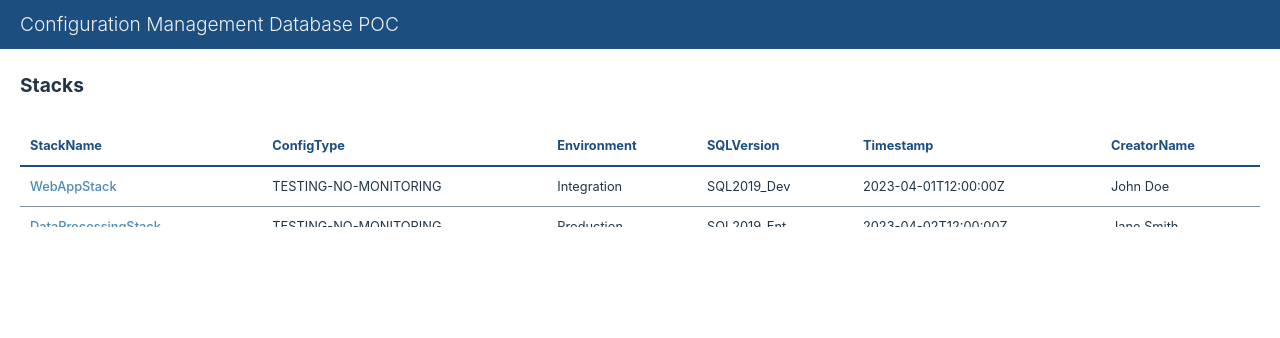
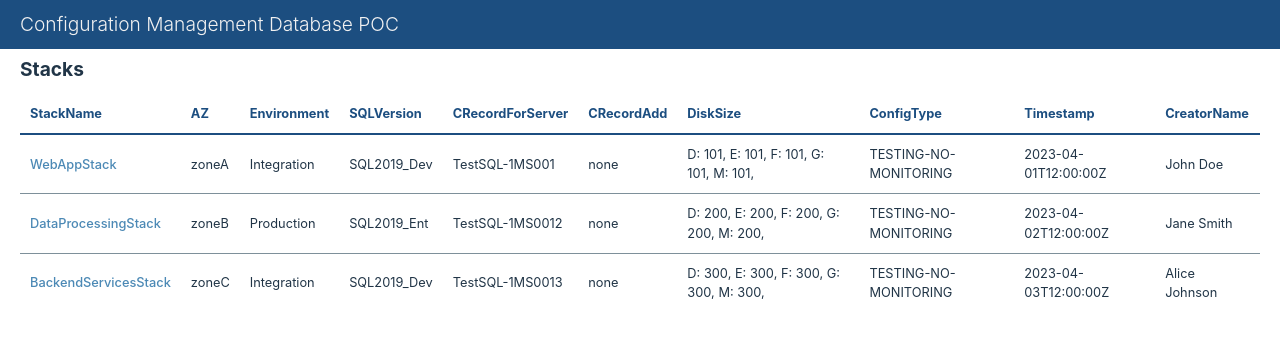
Before and after one commit to carolemonteloyola/cmdb-poc, a React (Vite) app: page / in a window 1280 px wide. Shown: the top 338 px of the page. Built offline with nearby package versions, Linux system fonts and the light colour scheme.

Commit message:
feat: removed initial config data

```diff
--- a/src/App.css
+++ b/src/App.css
@@ -58,19 +58,20 @@ table tbody td {
 }
 
 button.close {
-  margin: 20px 0;
+  margin: 0;
   background-color: #f1f1f1;
   color: #7e909a;
 }
 
 textarea {
   width: 100%;
-  height: 300px;
+  height: 250px;
   padding: 10px;
   margin: 50px 0;
   border-radius: 5px;
-  background-color: #f1f1f1;
-  color: black;
+  border: 1px solid #e2e2e2;
+  background-color: #ffffff;
+  color: #777777;
 }
 
 .sticky {
@@ -113,14 +114,15 @@ textarea {
 }
 .panel h2 {
   padding: 0;
+  margin: 0;
   font-size: 1.5rem;
 }
 
 .panel-stacks {
-  height: 20%;
+  height: 30%;
 }
 .panel-instances {
-  height: 70%;
+  height: 60%;
 }
 
 .panel-header {
--- a/src/App.jsx
+++ b/src/App.jsx
@@ -1,6 +1,5 @@
 import "./App.css";
 
-import InitConfigData from "./data/initialconfig.json";
 import Instances from "./components/Instances";
 import InstancesData from "./data/instances.json";
 import StacksList from "./components/StacksList";
@@ -11,8 +10,8 @@ function App() {
   const [selectedStackRow, setSelectedStackRow] = useState(null);
   const [initConfigInfo, setInitConfigInfo] = useState([{}]);
   const [instanceInfo, setInstanceInfo] = useState([{}]);
-  const [selectedHistoryRow, setSelectedHistoryRow] = useState(null);
-  const [historyData, setHistoryData] = useState([{}]);
+  const [selectedHistoryRow, setSelectedHistoryRow] = useState();
+  const [historyData, setHistoryData] = useState();
 
   // handle Stack click
   const handleStackClick = (StackName) => {
@@ -20,6 +19,10 @@ function App() {
     setSelectedStackRow(StackName);
     setInitConfigInfo(queryInitConfigBasedOnStack(StackName));
     setInstanceInfo(queryInstanceBasedOnStack(StackName));
+
+    //reset history selection
+    setSelectedHistoryRow();
+    setHistoryData();
   };
 
   // close instance
@@ -30,9 +33,9 @@ function App() {
 
   // get Stack info (Initial Config) based on StackName
   const queryInitConfigBasedOnStack = (StackName) => {
-    return InitConfigData.filter(
+    return InstancesData.filter(
       (instance) => instance.StackName === StackName
-    );
+    ).sort((a, b) => new Date(a.CreatedDate) - new Date(b.CreatedDate));
   };
 
   // get Instance info based on StackName
--- a/src/components/Instances.jsx
+++ b/src/components/Instances.jsx
@@ -93,10 +93,11 @@ const Instances = ({
               ))}
             </tbody>
           </table>
-
-          <div>
-            <textarea readOnly value={JSON.stringify(historyData, null, 2)} />{" "}
-          </div>
+          {historyData && (
+            <div>
+              <textarea readOnly value={JSON.stringify(historyData, null, 2)} />{" "}
+            </div>
+          )}
         </div>
       </div>
       <div className="panel-header panel-flex-col">
--- a/src/components/StacksList.jsx
+++ b/src/components/StacksList.jsx
@@ -21,9 +21,13 @@ const StacksList = ({ handleStackClick, selectedStackRow }) => {
         <thead>
           <tr>
             <th>StackName</th>
-            <th>ConfigType</th>
+            <th>AZ</th>
             <th>Environment</th>
             <th>SQLVersion</th>
+            <th>CRecordForServer</th>
+            <th>CRecordAdd</th>
+            <th>DiskSize</th>
+            <th>ConfigType</th>
             <th>Timestamp</th>
             <th>CreatorName</th>
           </tr>
@@ -39,9 +43,17 @@ const StacksList = ({ handleStackClick, selectedStackRow }) => {
                   {stack.StackName}
                 </a>
               </td>
-              <td>{stack.ConfigType}</td>
+              <td>{stack.AZ}</td>
               <td>{stack.Environment}</td>
               <td>{stack.SQLVersion}</td>
+              <td>{stack.NameOfCRecordForServer}</td>
+              <td>{stack.NameOfCRecordsAdditional}</td>
+              <td>
+                D: {stack.DiskSizeOfDDrive}, E: {stack.DiskSizeOfEDrive}, F:{" "}
+                {stack.DiskSizeOfFDrive}, G: {stack.DiskSizeOfGDrive}, M:{" "}
+                {stack.DiskSizeOfMDrive},
+              </td>
+              <td>{stack.ConfigType}</td>
               <td>{stack.Timestamp}</td>
               <td>{stack.CreatorName}</td>
             </tr>
--- a/src/data/initialconfig.json
+++ /dev/null
@@ -1,47 +0,0 @@
-[
-  {
-    "StackName": "WebAppStack",
-    "Timestamp": "2023-04-01T12:00:00Z",
-    "RoleType": "dbsql",
-    "ConfigType": "TESTING-NO-MONITORING",
-    "DiskSizeOfDDrive": 100,
-    "DiskSizeOfEDrive": 100,
-    "DiskSizeOfFDrive": 100,
-    "DiskSizeOfGDrive": 100,
-    "DiskSizeOfMDrive": 100,
-    "Environment": "INTEGRATION",
-    "NameOfCRecordForServer": "TestSQL-1MS001",
-    "NameOfCRecordsAdditional": "none",
-    "SQLVersion": "SQL2019_Dev"
-  },
-  {
-    "StackName": "DataProcessingStack",
-    "Timestamp": "2023-04-02T12:00:00Z",
-    "RoleType": "dbsql",
-    "ConfigType": "TESTING-NO-MONITORING",
-    "DiskSizeOfDDrive": 200,
-    "DiskSizeOfEDrive": 200,
-    "DiskSizeOfFDrive": 200,
-    "DiskSizeOfGDrive": 200,
-    "DiskSizeOfMDrive": 200,
-    "Environment": "INTEGRATION",
-    "NameOfCRecordForServer": "TestSQL-1MS002",
-    "NameOfCRecordsAdditional": "none",
-    "SQLVersion": "SQL2019_Std"
-  },
-  {
-    "StackName": "BackendServicesStack",
-    "Timestamp": "2023-04-03T12:00:00Z",
-    "RoleType": "dbsql",
-    "ConfigType": "TESTING-NO-MONITORING",
-    "DiskSizeOfDDrive": 300,
-    "DiskSizeOfEDrive": 300,
-    "DiskSizeOfFDrive": 300,
-    "DiskSizeOfGDrive": 300,
-    "DiskSizeOfMDrive": 300,
-    "Environment": "INTEGRATION",
-    "NameOfCRecordForServer": "TestSQL-1MS003",
-    "NameOfCRecordsAdditional": "none",
-    "SQLVersion": "SQL2019_Ent"
-  }
-]
--- a/src/data/instances.json
+++ b/src/data/instances.json
@@ -50,7 +50,7 @@
   {
     "StackName": "WebAppStack",
     "InstanceId": "i-0abc123def456ghi",
-    "InstanceType": "t2.micro",
+    "InstanceType": "r5.2xlarge",
     "PrivateIP": "10.0.0.1",
     "CreatedDate": "2023-05-01T12:00:00Z",
     "AvailabilityZone": "us-west-2a",
--- a/src/data/stacks.json
+++ b/src/data/stacks.json
@@ -3,12 +3,20 @@
     "StackName": "WebAppStack",
     "ConfigType": "TESTING-NO-MONITORING",
     "Environment": "Integration",
+    "InstanceFamily": "r5.xlarge",
     "SQLVersion": "SQL2019_Dev",
     "Timestamp": "2023-04-01T12:00:00Z",
     "CreatorName": "John Doe",
     "NameOfCRecordForServer": "TestSQL-1MS001",
     "NameOfCRecordsAdditional": "none",
-    "RoleType": "dbsql"
+    "RoleType": "dbsql",
+    "DiskSizeOfDDrive": 101,
+    "DiskSizeOfEDrive": 101,
+    "DiskSizeOfFDrive": 101,
+    "DiskSizeOfGDrive": 101,
+    "DiskSizeOfMDrive": 101,
+    "Deleted": false,
+    "AZ": "zoneA"
   },
   {
     "StackName": "DataProcessingStack",
@@ -17,7 +25,16 @@
     "SQLVersion": "SQL2019_Ent",
     "Timestamp": "2023-04-02T12:00:00Z",
     "CreatorName": "Jane Smith",
-    "RoleType": "dbsql"
+    "NameOfCRecordForServer": "TestSQL-1MS0012",
+    "NameOfCRecordsAdditional": "none",
+    "RoleType": "dbsql",
+    "DiskSizeOfDDrive": 200,
+    "DiskSizeOfEDrive": 200,
+    "DiskSizeOfFDrive": 200,
+    "DiskSizeOfGDrive": 200,
+    "DiskSizeOfMDrive": 200,
+    "Deleted": false,
+    "AZ": "zoneB"
   },
   {
     "StackName": "BackendServicesStack",
@@ -26,6 +43,15 @@
     "SQLVersion": "SQL2019_Dev",
     "Timestamp": "2023-04-03T12:00:00Z",
     "CreatorName": "Alice Johnson",
-    "RoleType": "dbsql"
+    "NameOfCRecordForServer": "TestSQL-1MS0013",
+    "NameOfCRecordsAdditional": "none",
+    "RoleType": "dbsql",
+    "DiskSizeOfDDrive": 300,
+    "DiskSizeOfEDrive": 300,
+    "DiskSizeOfFDrive": 300,
+    "DiskSizeOfGDrive": 300,
+    "DiskSizeOfMDrive": 300,
+    "Deleted": false,
+    "AZ": "zoneC"
   }
 ]
```
